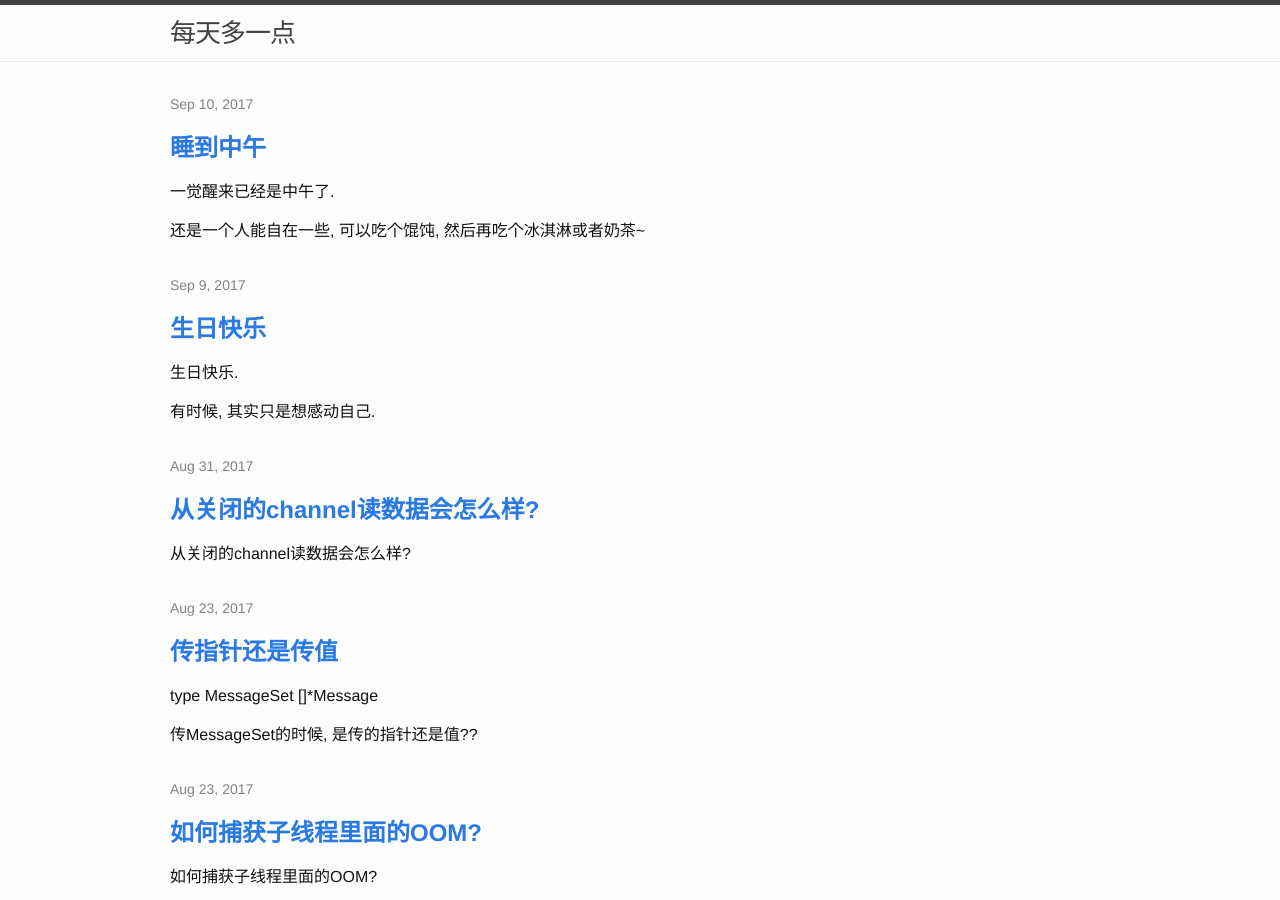
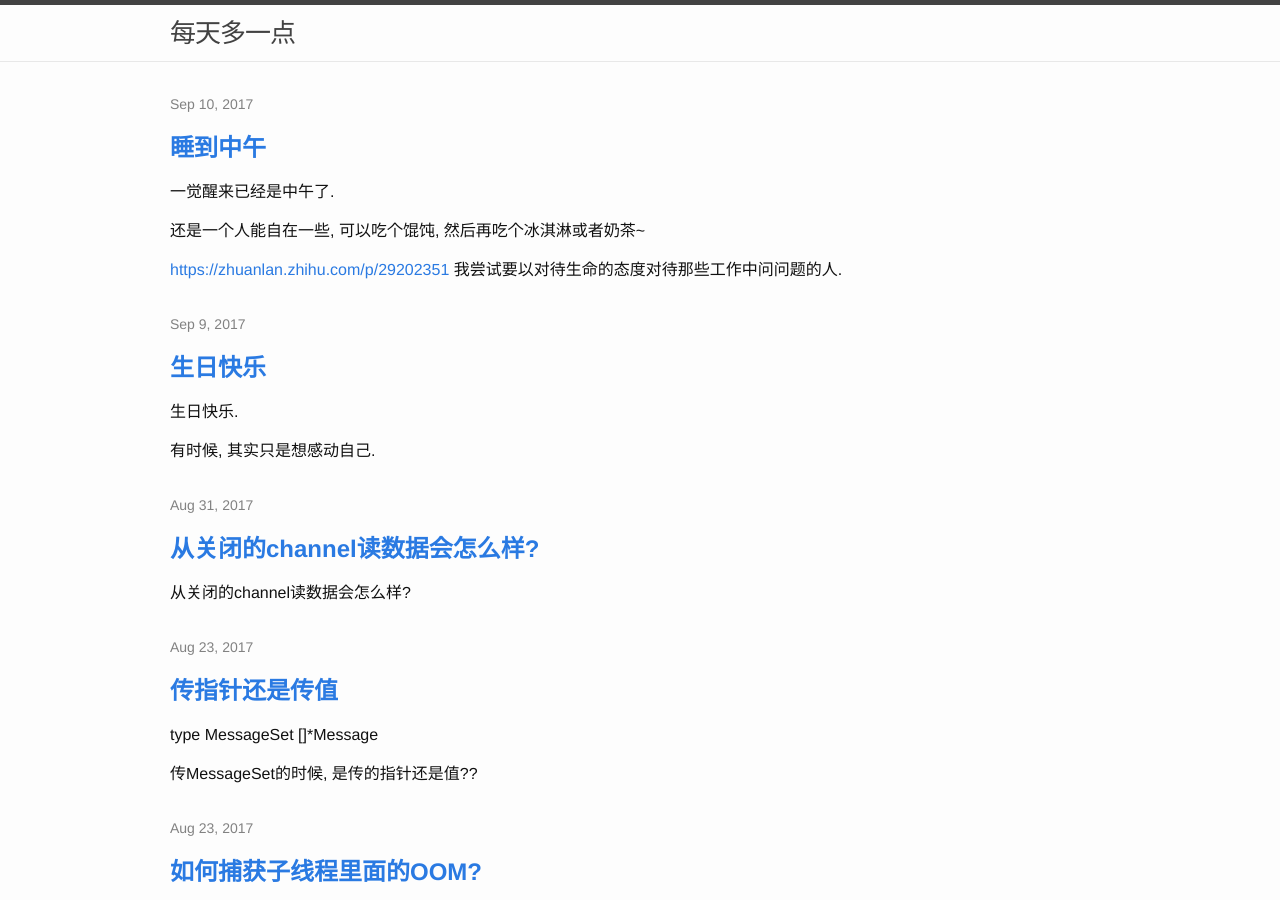
Before and after one commit to childe/gitcommit.today, a Jekyll site: the page built from index.html, in a window 1280 px wide and 900 px high. Built offline with Jekyll 4.4.1, drawn with Linux system fonts in a browser that asks for light colours; the list of posts is cut into pages by our own code.

Commit message:
modified:   2017-09-10-life.md

```diff
--- a/_posts/2017-09-10-life.md
+++ b/_posts/2017-09-10-life.md
@@ -10,3 +10,5 @@ categories: life
 一觉醒来已经是中午了.
 
 还是一个人能自在一些, 可以吃个馄饨, 然后再吃个冰淇淋或者奶茶~
+
+[https://zhuanlan.zhihu.com/p/29202351](https://zhuanlan.zhihu.com/p/29202351) 我尝试要以对待生命的态度对待那些工作中问问题的人.
```
